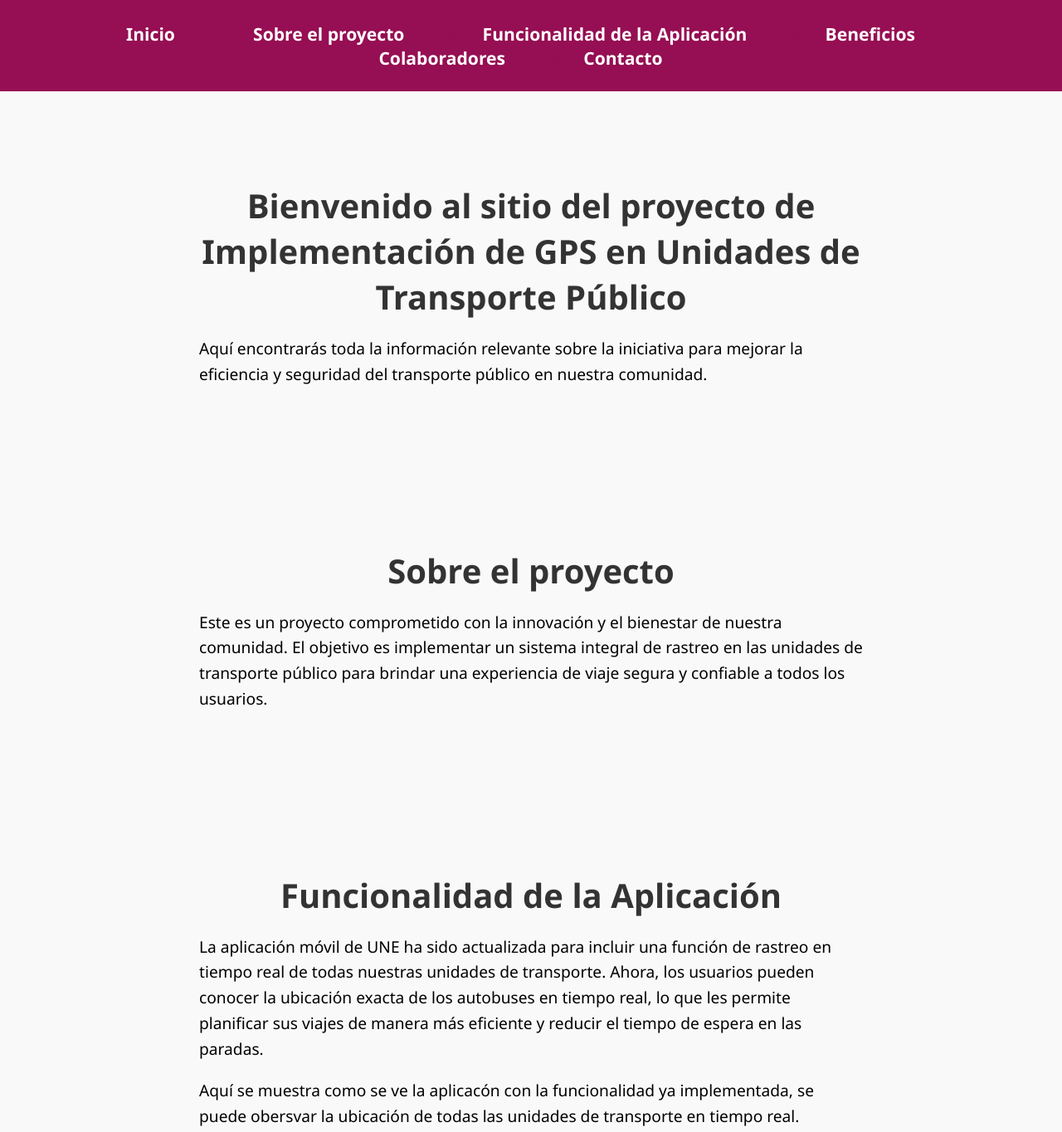
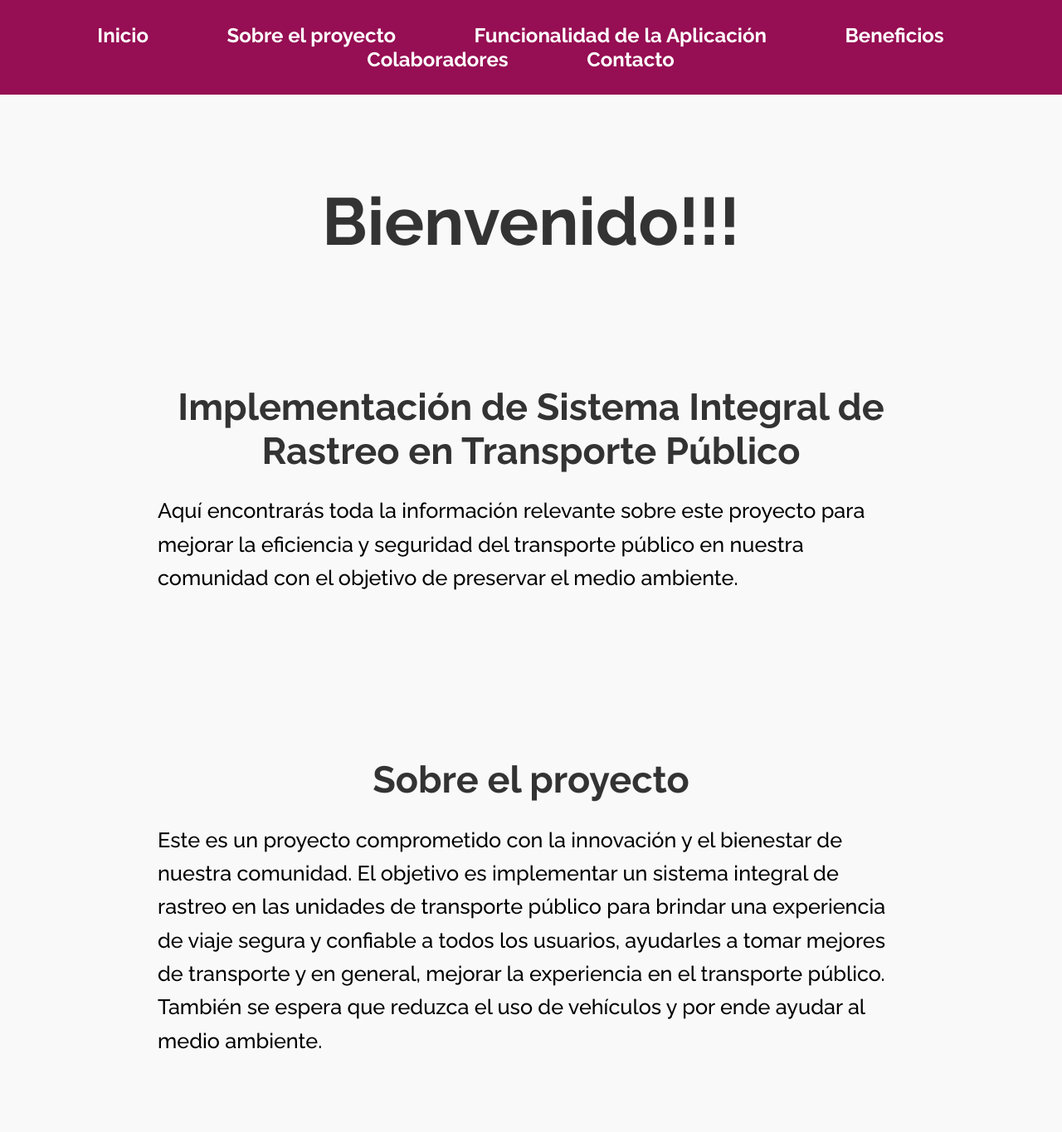
Before and after one commit to jssroberto/Transporte-Urbano, a plain HTML site: page index.html in a window 1280 px wide. Shown: the top 1364 px of the page at 83% size. Drawn offline with Linux system fonts and the light colour scheme.

Commit message:
Listo calisto

```diff
--- a/index.html
+++ b/index.html
@@ -1,10 +1,16 @@
 <!DOCTYPE html>
 <html lang="es">
   <head>
-    <meta charset="UTF-8">
-    <meta name="viewport" content="width=device-width, initial-scale=1.0">
+    <meta charset="UTF-8" />
+    <meta name="viewport" content="width=device-width, initial-scale=1.0" />
     <title>Implementación de GPS en Unidades de Transporte Público</title>
-    <link rel="stylesheet" href="styles.css">
+    <link rel="stylesheet" href="styles.css" />
+    <link rel="preconnect" href="https://fonts.googleapis.com" />
+    <link rel="preconnect" href="https://fonts.gstatic.com" crossorigin />
+    <link
+      href="https://fonts.googleapis.com/css2?family=Raleway:ital,wght@0,100..900;1,100..900&display=swap"
+      rel="stylesheet"
+    />
   </head>
   <body>
     <nav>
@@ -19,24 +25,55 @@
     </nav>
     <section id="inicio">
       <div class="container">
-            <h1>Bienvenido al sitio del proyecto de Implementación de GPS en Unidades de Transporte Público</h1>
-            <p>Aquí encontrarás toda la información relevante sobre la iniciativa para mejorar la eficiencia y seguridad del transporte público en nuestra comunidad.</p>
+        <h1 class="bienvenida">Bienvenido!!!</h1>
+        <h1>
+          Implementación de Sistema Integral de Rastreo
+          en Transporte Público
+        </h1>
+        <p>
+          Aquí encontrarás toda la información relevante sobre este proyecto
+          para mejorar la eficiencia y seguridad del transporte público en
+          nuestra comunidad con el objetivo de preservar el medio ambiente.
+        </p>
       </div>
     </section>
 
     <section id="sobre">
       <div class="container">
         <h2>Sobre el proyecto</h2>
-            <p>Este es un proyecto comprometido con la innovación y el bienestar de nuestra comunidad. El objetivo es implementar un sistema integral de rastreo en las unidades de transporte público para brindar una experiencia de viaje segura y confiable a todos los usuarios.</p>
+        <p>
+          Este es un proyecto comprometido con la innovación y el bienestar de
+          nuestra comunidad. El objetivo es implementar un sistema integral de
+          rastreo en las unidades de transporte público para brindar una
+          experiencia de viaje segura y confiable a todos los usuarios,
+          ayudarles a tomar mejores de transporte y en general, mejorar la
+          experiencia en el transporte público. También se espera que reduzca el
+          uso de vehículos y por ende ayudar al medio ambiente.
+        </p>
       </div>
     </section>
 
     <section id="funcionalidad">
       <div class="container">
         <h2>Funcionalidad de la Aplicación</h2>
-            <p>La aplicación móvil de UNE ha sido actualizada para incluir una función de rastreo en tiempo real de todas nuestras unidades de transporte. Ahora, los usuarios pueden conocer la ubicación exacta de los autobuses en tiempo real, lo que les permite planificar sus viajes de manera más eficiente y reducir el tiempo de espera en las paradas.</p>
-            <p>Aquí se muestra como se ve la aplicacón con la funcionalidad ya implementada, se puede obersvar la ubicación de todas las unidades de transporte en tiempo real.</p>
-            <img src="fondo.png" alt="Imagen de la aplicación móvil">
+        <p>
+          La aplicación móvil de UNE ha sido actualizada para incluir una
+          función de rastreo en tiempo real de todas nuestras unidades de
+          transporte. Ahora, los usuarios pueden conocer la ubicación exacta de
+          los autobuses en tiempo real, lo que les permite planificar sus viajes
+          de manera más eficiente y reducir el tiempo de espera en las paradas.
+        </p>
+        <p>
+          Aquí se muestra como se ve la aplicacón con la funcionalidad ya
+          implementada, se puede obersvar la ubicación de todas las unidades de
+          transporte en tiempo real.
+        </p>
+        <p>
+          Para este proyecto la experiencia de usuario es de suma importancia
+          por lo que la pantalla de rastreo es muy sencilla e intuitiva y
+          esperamos que se del agrado del público.
+        </p>
+        <img src="fondo.png" alt="Imagen de la aplicación móvil" />
       </div>
     </section>
 
@@ -44,10 +81,22 @@
       <div class="container">
         <h2>Beneficios</h2>
         <ul>
-                <li>Mayor seguridad para los pasajeros al conocer la ubicación en tiempo real de los autobuses.</li>
-                <li>Reducción del tiempo de espera en las paradas gracias a la planificación de viajes más precisa.</li>
-                <li>Promoción del transporte urbano como una opción sostenible y ecológica.</li>
-                <li>Contribución a la reducción de la congestión vehicular y la contaminación ambiental.</li>
+          <li>
+            Mayor seguridad para los pasajeros al conocer la ubicación en tiempo
+            real de los autobuses.
+          </li>
+          <li>
+            Reducción del tiempo de espera en las paradas gracias a la
+            planificación de viajes más precisa.
+          </li>
+          <li>
+            Promoción del transporte urbano como una opción sostenible y
+            ecológica.
+          </li>
+          <li>
+            Contribución a la reducción de la congestión vehicular y la
+            contaminación ambiental.
+          </li>
         </ul>
       </div>
     </section>
@@ -55,10 +104,17 @@
     <section id="colaboradores">
       <div class="container">
         <h2>Colaboradores</h2>
-            <p>Agradecemos el apoyo de los colaboradores, cuya contribución es fundamental para hacer realidad este proyecto. Su compromiso con la comunidad y el medio ambiente es un ejemplo a seguir:</p>
+        <p>
+          Agradecemos el apoyo de los colaboradores, cuya contribución es
+          fundamental para hacer realidad este proyecto. Su compromiso con la
+          comunidad y el medio ambiente es un ejemplo a seguir:
+        </p>
         <ul>
           <li>Javier Lamarque: Gobernador del municipio de Cajeme</li>
-                <li>Mtro. Carlos Sosa Castañeda: Coordinador ejecutivo de IMTES (Instituto de Movilidad y Transporte para el Estado de Sonora)</li>
+          <li>
+            Mtro. Carlos Sosa Castañeda: Coordinador ejecutivo de IMTES
+            (Instituto de Movilidad y Transporte para el Estado de Sonora)
+          </li>
           <li>Teresa Gaxiola. Coordinadora del transporte público en Cajeme</li>
         </ul>
       </div>
@@ -67,8 +123,22 @@
     <section id="contacto">
       <div class="container">
         <h2>Contacto</h2>
-            <p>¿Tienes alguna pregunta o comentario acerca del proyecto? No dudes en ponerte en contacto a través de correo electrónico:</p>
-            <p>Correo electrónico: <a href="mailto:jesus.garcia244913@potros.itson.edu.mx">jesus.garcia244913@potros.itson.edu.mx</a></p>
+        <p>
+          ¿Tienes alguna pregunta o comentario acerca del proyecto? No dudes en
+          ponerte en contacto a través de correo electrónico:
+        </p>
+        <p>
+          Correo electrónico:
+          <a href="mailto:jesus.garcia244913@potros.itson.edu.mx"
+            >jesus.garcia244913@potros.itson.edu.mx</a
+          >
+        </p>
+      </div>
+    </section>
+
+    <section id="sonora">
+      <div class="container">
+        <img src="sonora.png" alt="Imagen del estado de Sonora" />
       </div>
     </section>
   </body>
--- a/styles.css
+++ b/styles.css
@@ -1,5 +1,7 @@
 body {
-    font-family: 'Segoe UI', Tahoma, Geneva, Verdana, sans-serif;
+    font-family: 'Raleway', sans-serif;
+    font-weight: 500;
+    font-size: 18px;
     margin: 0;
     padding: 0;
 }
@@ -27,8 +29,9 @@ body {
     margin-bottom: 5px;
 }
 .container {
-    max-width: 800px;
+    max-width: 900px;
     margin: 0 auto;
+    font-size: large;
     padding: 20px;
 }
 ul {
@@ -37,7 +40,7 @@ ul {
 }
 
 ul li {
-    font-size: 1.2em;
+    font-size: 24px;
     margin-bottom: 10px;
     position: relative;
 }
@@ -45,7 +48,7 @@ ul li {
 ul li:before{
     content: '\2022'; /* Código del punto */
     color: #960e53; /* Color del punto */
-    font-size: 1.2em; /* Tamaño del punto */
+    font-size: 1.4em; /* Tamaño del punto */
     position: absolute;
     left: -20px; /* Distancia del punto respecto al texto */
     top: 0;
@@ -59,7 +62,7 @@ h1, h2 {
 }
 
 p {
-    font-size: 1.2em;
+    font-size: 1.4em;
     margin-bottom: 20px;
     line-height: 1.6;
 }
@@ -105,7 +108,7 @@ nav {
 .navbar a {
     color: #fff;
     text-decoration: none;
-    font-size: 1.1em;
+    /* font-size: 22px; */
     font-weight: bold;
     padding: 10px 20px;
     transition: all 0.3s ease;
@@ -115,3 +118,7 @@ nav {
     background-color: rgba(255, 255, 255, 0.1);
     border-radius: 5px;
 }
+
+.bienvenida{
+    font-size: 80px;
+}
```
Also changed, not shown: sonora.png (added). Lines whose indentation alone changed are shown as unchanged.
